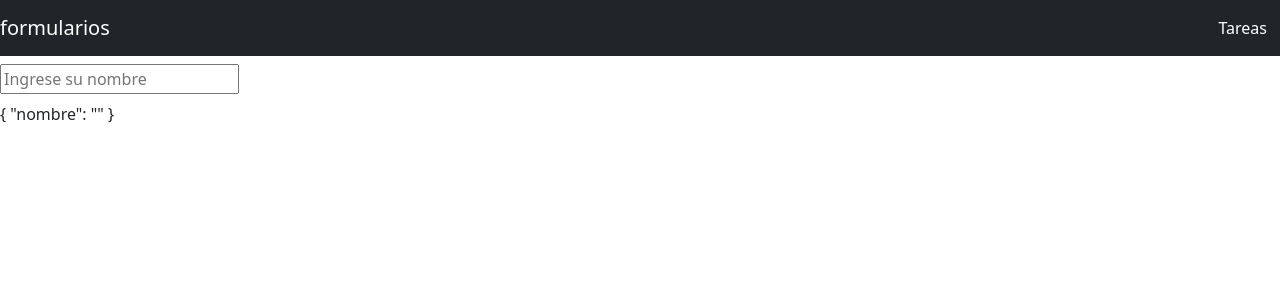
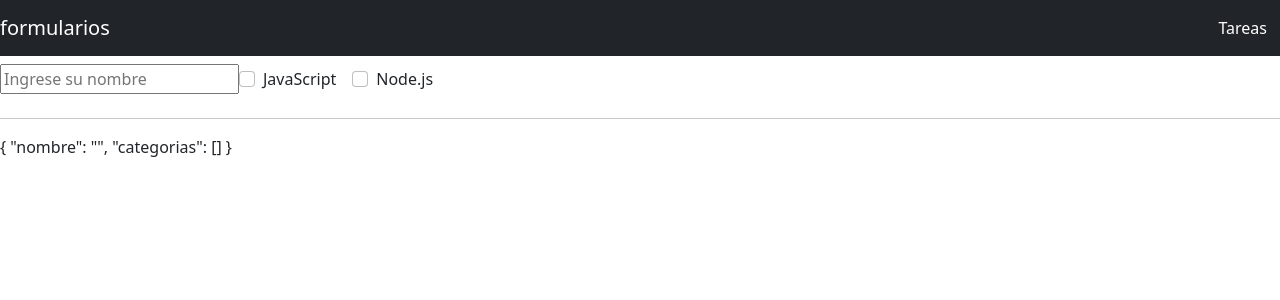
Before and after one commit to KarenCCEO/FormularioConVue, a Vue app: page / in a window 1280 px wide. Shown: the top 300 px of the page. Built offline with nearby package versions, Linux system fonts and the light colour scheme.

Commit message:
v-model par un check box

```diff
--- a/src/views/HomeView.vue
+++ b/src/views/HomeView.vue
@@ -6,7 +6,28 @@
   placeholder="Ingrese su nombre"
   v-model="tarea.nombre"
   >
+  <div class="form-check form-check-inline">
+    <input
+    type="checkbox"
+    id="check-1"
+    class="form-check-input"
+    v-model="tarea.categorias"
+    value="JavaScript"
+    >
+    <label for="check-1" class="form-check-label">JavaScript</label>
+  </div>
+  <div class="form-check form-check-inline">
+    <input
+    type="checkbox"
+    id="check-2"
+    class="form-check-input"
+    v-model="tarea.categorias"
+    value="node js"
+    >
+    <label for="check-2" class="form-check-label">Node.js</label>
+  </div>
  </form>
+ <hr>
  <p>
   {{tarea}}
  </p>
@@ -23,7 +44,8 @@ export default {
 data(){
   return{
     tarea:{
-      nombre:''
+      nombre:'',
+      categorias:[]
 
     }
 
```
